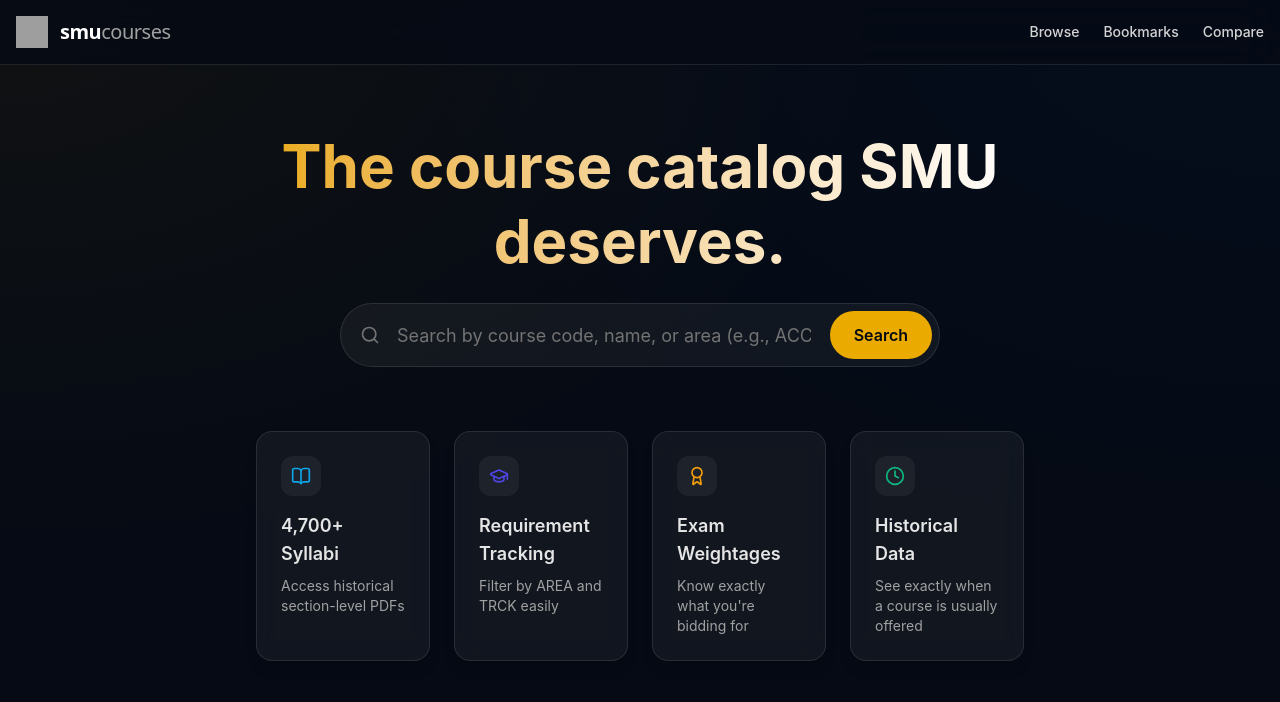
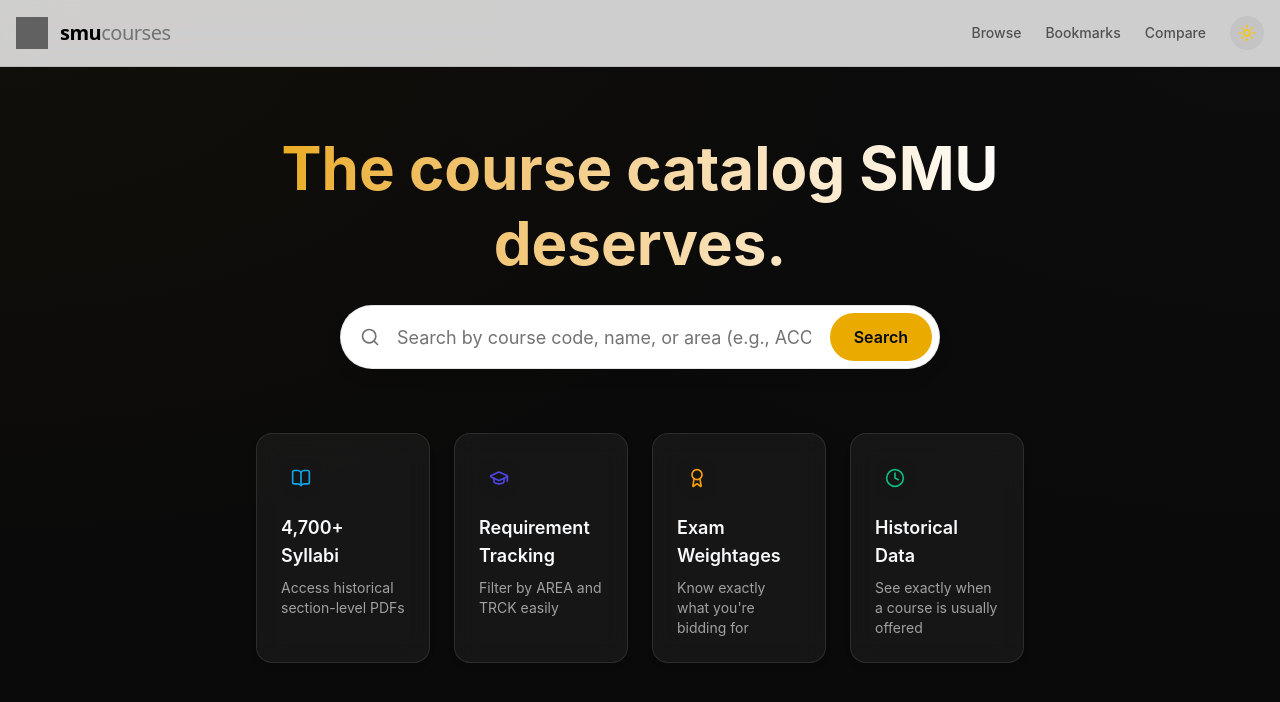
Before and after one commit to hongyime/smucourses, a Next.js app in the folder web/: page / in a window 1280 px wide. Shown: the top 702 px of the page. Built offline with nearby package versions, Linux system fonts and the light colour scheme; grey boxes are pictures that could not be loaded.

Commit message:
feat: implement dark mode toggle, mobile nav, and UI enhancements

```diff
--- a/web/package.json
+++ b/web/package.json
@@ -12,6 +12,7 @@
     "fuse.js": "^7.4.2",
     "lucide-react": "^1.20.0",
     "next": "16.2.9",
+    "next-themes": "^0.4.6",
     "react": "19.2.4",
     "react-dom": "19.2.4"
   },
--- a/web/src/app/courses/page.tsx
+++ b/web/src/app/courses/page.tsx
@@ -1,7 +1,7 @@
 "use client";
 
 import { useState, useMemo, useEffect, Suspense } from "react";
-import { useSearchParams } from "next/navigation";
+import { useSearchParams, useRouter } from "next/navigation";
 import Fuse from "fuse.js";
 import Link from "next/link";
 import { ChevronLeft } from "lucide-react";
@@ -38,23 +38,29 @@
 });
 
 function CoursesSearchContent() {
+  const router = useRouter();
   const searchParams = useSearchParams();
-  const initialQuery = searchParams.get("q") || "";
 
   const [filters, setFilters] = useState<FilterState>({
-    query: initialQuery,
-    school: "",
-    level: "",
-    area: "",
-    track: "",
+    query: searchParams.get("q") || "",
+    school: searchParams.get("school") || "",
+    level: searchParams.get("level") || "",
+    area: searchParams.get("area") || "",
+    track: searchParams.get("track") || "",
   });
 
-  // Update query if URL changes and we haven't synced
+  // Update URL when filters change
   useEffect(() => {
-    if (initialQuery && filters.query === "") {
-      setFilters((prev) => ({ ...prev, query: initialQuery }));
-    }
-  }, [initialQuery]);
+    const params = new URLSearchParams();
+    if (filters.query) params.set("q", filters.query);
+    if (filters.school) params.set("school", filters.school);
+    if (filters.level) params.set("level", filters.level);
+    if (filters.area) params.set("area", filters.area);
+    if (filters.track) params.set("track", filters.track);
+
+    // Use replace to avoid filling up browser history with every keystroke
+    router.replace(`/courses?${params.toString()}`);
+  }, [filters, router]);
 
   const filteredCourses = useMemo(() => {
     let result = coursesData;
--- a/web/src/app/globals.css
+++ b/web/src/app/globals.css
@@ -1,49 +1,46 @@
 @import "tailwindcss";
 
 @theme {
-  /* THEME 1: SMU Midnight Gold (Active)
-     Deep navy background with SMU gold accents. */
-  --color-bg-base: #050a14;
-  --color-bg-surface: #0a1120;
-  --color-brand-primary: #EAAA00; /* SMU Gold */
-  --color-brand-secondary: #002D62; /* SMU Navy */
-  --color-brand-accent: #152238;
+  --color-brand-primary: #EAAA00;
+  --color-brand-secondary: #002D62;
+  --font-sans: 'Inter', system-ui, sans-serif;
+  --font-display: 'Outfit', system-ui, sans-serif;
+}
 
-  /* THEME 2: Obsidian Academic (Draft)
+:root {
+  --color-bg-base: #f8fafc;
+  --color-bg-surface: #ffffff;
+  --color-text-main: #0f172a;
+  --color-text-muted: #64748b;
+  --glass-bg: rgba(0, 0, 0, 0.03);
+  --glass-border: rgba(0, 0, 0, 0.05);
+}
+
+[data-theme="dark"] {
   --color-bg-base: #0a0a0a;
   --color-bg-surface: #141414;
-  --color-brand-primary: #F2A900;
-  --color-brand-secondary: #0ea5e9;
-  */
-
-  /* THEME 3: Royal Ink (Draft)
-  --color-bg-base: #020617;
-  --color-bg-surface: #0f172a;
-  --color-brand-primary: #eab308;
-  --color-brand-secondary: #3b82f6;
-  */
-
-  --font-sans: 'Inter', system-ui, sans-serif;
-  --font-display: 'Outfit', system-ui, sans-serif;
+  --color-text-main: #f8fafc;
+  --color-text-muted: #94a3b8;
+  --glass-bg: rgba(255, 255, 255, 0.05);
+  --glass-border: rgba(255, 255, 255, 0.1);
 }
 
 @layer base {
   body {
     background-color: var(--color-bg-base);
-    color: #e5e5e5;
+    color: var(--color-text-main);
     background-image:
-      radial-gradient(at 0% 0%, rgba(234, 170, 0, 0.05) 0px, transparent 50%),
-      radial-gradient(at 100% 0%, rgba(0, 45, 98, 0.1) 0px, transparent 50%);
+      radial-gradient(at 0% 0%, rgba(234, 170, 0, 0.03) 0px, transparent 50%),
+      radial-gradient(at 100% 0%, rgba(100, 100, 100, 0.03) 0px, transparent 50%);
     background-attachment: fixed;
     min-height: 100vh;
+    transition: background-color 0.3s, color 0.3s;
 
-    /* Disable Scrollbar completely but allow scrolling */
-    scrollbar-width: none; /* Firefox */
-    -ms-overflow-style: none; /* IE and Edge */
-    overflow-x: hidden; /* Prevent horizontal scrolling on mobile */
+    scrollbar-width: none;
+    -ms-overflow-style: none;
+    overflow-x: hidden;
   }
 
-  /* Disable Scrollbar for Chrome, Safari, Opera */
   body::-webkit-scrollbar {
     display: none;
   }
@@ -51,6 +48,10 @@
 
 @layer components {
   .glass-panel {
-    @apply bg-white/5 backdrop-blur-md border border-white/10 rounded-2xl shadow-lg;
+    background-color: var(--glass-bg);
+    backdrop-filter: blur(12px);
+    border: 1px solid var(--glass-border);
+    border-radius: 1rem;
+    box-shadow: 0 4px 6px -1px rgba(0, 0, 0, 0.1), 0 2px 4px -1px rgba(0, 0, 0, 0.06);
   }
 }
--- a/web/src/app/layout.tsx
+++ b/web/src/app/layout.tsx
@@ -11,6 +11,7 @@
 };
 
 import Navbar from "@/components/Navbar";
+import { ThemeProvider } from "@/components/ThemeProvider";
 
 export default function RootLayout({
   children,
@@ -18,12 +19,14 @@
   children: React.ReactNode;
 }>) {
   return (
-    <html lang="en">
-      <body className="antialiased selection:bg-[var(--color-brand-primary)] selection:text-[#050a14]">
-        <Navbar />
-        <main>
-          {children}
-        </main>
+    <html lang="en" suppressHydrationWarning>
+      <body className="antialiased selection:bg-[var(--color-brand-primary)] selection:text-white">
+        <ThemeProvider>
+          <Navbar />
+          <main>
+            {children}
+          </main>
+        </ThemeProvider>
       </body>
     </html>
   );
--- a/web/src/app/page.tsx
+++ b/web/src/app/page.tsx
@@ -30,7 +30,7 @@
             </div>
             <input
               type="text"
-              className="w-full bg-white/5 border border-white/10 text-white rounded-full h-16 pl-14 pr-32 text-lg focus:outline-none focus:ring-2 focus:ring-[var(--color-brand-primary)]/50 transition-all placeholder:text-neutral-500"
+              className="w-full bg-white dark:bg-white/5 border border-black/10 dark:border-white/10 text-black dark:text-white rounded-full h-16 pl-14 pr-32 text-lg focus:outline-none focus:ring-2 focus:ring-[var(--color-brand-primary)]/50 transition-all placeholder:text-neutral-500 shadow-lg"
               placeholder="Search by course code, name, or area (e.g., ACCT101, Marketing)"
               value={searchQuery}
               onChange={(e) => setSearchQuery(e.target.value)}
@@ -48,7 +48,7 @@
               { icon: Clock, title: "Historical Data", desc: "See exactly when a course is usually offered", color: "#10b981" }
             ].map((feature, i) => (
               <div key={i} className="glass-panel p-6 transition-transform hover:-translate-y-1 duration-200">
-                <div className="w-10 h-10 rounded-xl bg-white/5 flex items-center justify-center mb-4" style={{ color: feature.color }}>
+                <div className="w-10 h-10 rounded-xl bg-black/5 dark:bg-white/5 flex items-center justify-center mb-4" style={{ color: feature.color }}>
                   <feature.icon size={20} />
                 </div>
                 <h3 className="text-lg font-semibold mb-2">{feature.title}</h3>
--- a/web/src/components/Navbar.tsx
+++ b/web/src/components/Navbar.tsx
@@ -1,47 +1,88 @@
 "use client";
 
+import { useState } from "react";
 import Link from "next/link";
 import { usePathname } from "next/navigation";
+import { useTheme } from "next-themes";
+import { Sun, Moon, Menu, X } from "lucide-react";
 
 export default function Navbar() {
   const pathname = usePathname();
+  const { theme, setTheme } = useTheme();
+  const [mobileMenuOpen, setMobileMenuOpen] = useState(false);
+
+  const navLinks = [
+    { name: "Browse", href: "/courses" },
+    { name: "Bookmarks", href: "/bookmarks" },
+    { name: "Compare", href: "/compare" },
+  ];
 
   return (
-    <nav className="sticky top-0 z-50 py-4 border-b border-white/10 bg-[#050a14]/80 backdrop-blur-xl">
+    <nav className="sticky top-0 z-50 py-4 border-b border-black/10 dark:border-white/10 bg-white/80 dark:bg-[#0a0a0a]/80 backdrop-blur-xl">
       <div className="container mx-auto px-4 max-w-7xl flex flex-wrap justify-between items-center gap-y-4">
         <Link href="/" className="flex items-center gap-3 hover:opacity-80 transition-opacity">
-          <img src="/icon.svg" alt="SMU Courses Logo" className="w-8 h-8" />
-          <span className="font-display font-bold text-xl tracking-tight text-white">
-            smu<span className="text-neutral-400 font-normal">courses</span>
+          <img src="/icon.svg" alt="SMU Courses Logo" className="w-8 h-8 dark:invert-0 invert" />
+          <span className="font-display font-bold text-xl tracking-tight text-black dark:text-white">
+            smu<span className="text-neutral-500 font-normal">courses</span>
           </span>
         </Link>
-        <div className="flex gap-4 md:gap-6 items-center flex-wrap">
-          <Link
-            href="/courses"
-            className={`text-sm font-medium transition-colors hover:text-[var(--color-brand-primary)] ${
-              pathname.startsWith("/courses") ? "text-[var(--color-brand-primary)]" : "text-neutral-300"
-            }`}
+
+        {/* Desktop Nav */}
+        <div className="hidden md:flex gap-4 md:gap-6 items-center flex-wrap">
+          {navLinks.map((link) => (
+            <Link
+              key={link.name}
+              href={link.href}
+              className={`text-sm font-medium transition-colors hover:text-[var(--color-brand-primary)] ${
+                pathname.startsWith(link.href) ? "text-[var(--color-brand-primary)]" : "text-neutral-600 dark:text-neutral-300"
+              }`}
+            >
+              {link.name}
+            </Link>
+          ))}
+
+          <button
+            onClick={() => setTheme(theme === "dark" ? "light" : "dark")}
+            className="p-2 rounded-full bg-black/5 dark:bg-white/5 hover:bg-black/10 dark:hover:bg-white/10 transition-colors"
           >
-            Browse
-          </Link>
-          <Link
-            href="/bookmarks"
-            className={`text-sm font-medium transition-colors hover:text-[var(--color-brand-primary)] ${
-              pathname.startsWith("/bookmarks") ? "text-[var(--color-brand-primary)]" : "text-neutral-300"
-            }`}
+            {theme === "dark" ? <Sun size={18} className="text-yellow-400" /> : <Moon size={18} className="text-slate-700" />}
+          </button>
+        </div>
+
+        {/* Mobile Nav Toggle */}
+        <div className="flex md:hidden items-center gap-4">
+          <button
+            onClick={() => setTheme(theme === "dark" ? "light" : "dark")}
+            className="p-2 rounded-full bg-black/5 dark:bg-white/5 hover:bg-black/10 dark:hover:bg-white/10 transition-colors"
           >
-            Bookmarks
-          </Link>
-          <Link
-            href="/compare"
-            className={`text-sm font-medium transition-colors hover:text-[var(--color-brand-primary)] ${
-              pathname.startsWith("/compare") ? "text-[var(--color-brand-primary)]" : "text-neutral-300"
-            }`}
+            {theme === "dark" ? <Sun size={18} className="text-yellow-400" /> : <Moon size={18} className="text-slate-700" />}
+          </button>
+          <button
+            onClick={() => setMobileMenuOpen(!mobileMenuOpen)}
+            className="p-2 text-black dark:text-white"
           >
-            Compare
-          </Link>
+            {mobileMenuOpen ? <X size={24} /> : <Menu size={24} />}
+          </button>
         </div>
       </div>
+
+      {/* Mobile Menu Dropdown */}
+      {mobileMenuOpen && (
+        <div className="md:hidden border-t border-black/10 dark:border-white/10 bg-white dark:bg-[#0a0a0a] px-4 py-4 space-y-4 shadow-lg absolute w-full left-0 animate-fade-in">
+          {navLinks.map((link) => (
+            <Link
+              key={link.name}
+              href={link.href}
+              onClick={() => setMobileMenuOpen(false)}
+              className={`block text-lg font-medium transition-colors hover:text-[var(--color-brand-primary)] ${
+                pathname.startsWith(link.href) ? "text-[var(--color-brand-primary)]" : "text-neutral-600 dark:text-neutral-300"
+              }`}
+            >
+              {link.name}
+            </Link>
+          ))}
+        </div>
+      )}
     </nav>
   );
 }
--- /dev/null
+++ b/web/src/components/ThemeProvider.tsx
@@ -0,0 +1,11 @@
+"use client";
+
+import { ThemeProvider as NextThemesProvider } from "next-themes";
+
+export function ThemeProvider({ children }: { children: React.ReactNode }) {
+  return (
+    <NextThemesProvider attribute="data-theme" defaultTheme="dark" enableSystem>
+      {children}
+    </NextThemesProvider>
+  );
+}
```
Also changed, not shown: web/src/app/courses/[id]/page.tsx (+30 -27 lines), web/src/components/CourseCard.tsx (+25 -20 lines), web/src/components/SearchFilter.tsx (+6 -6 lines), 1 other file (tests, documents, lock files or other folders).
